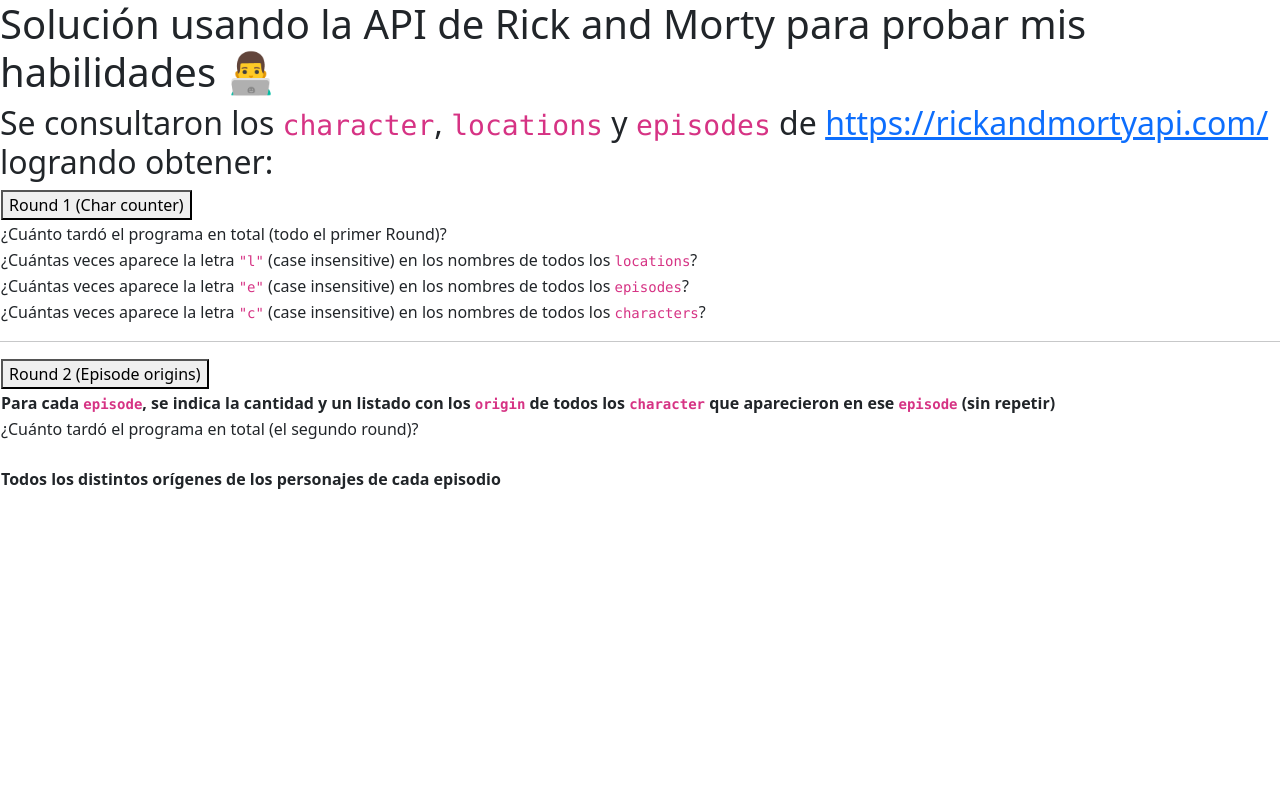
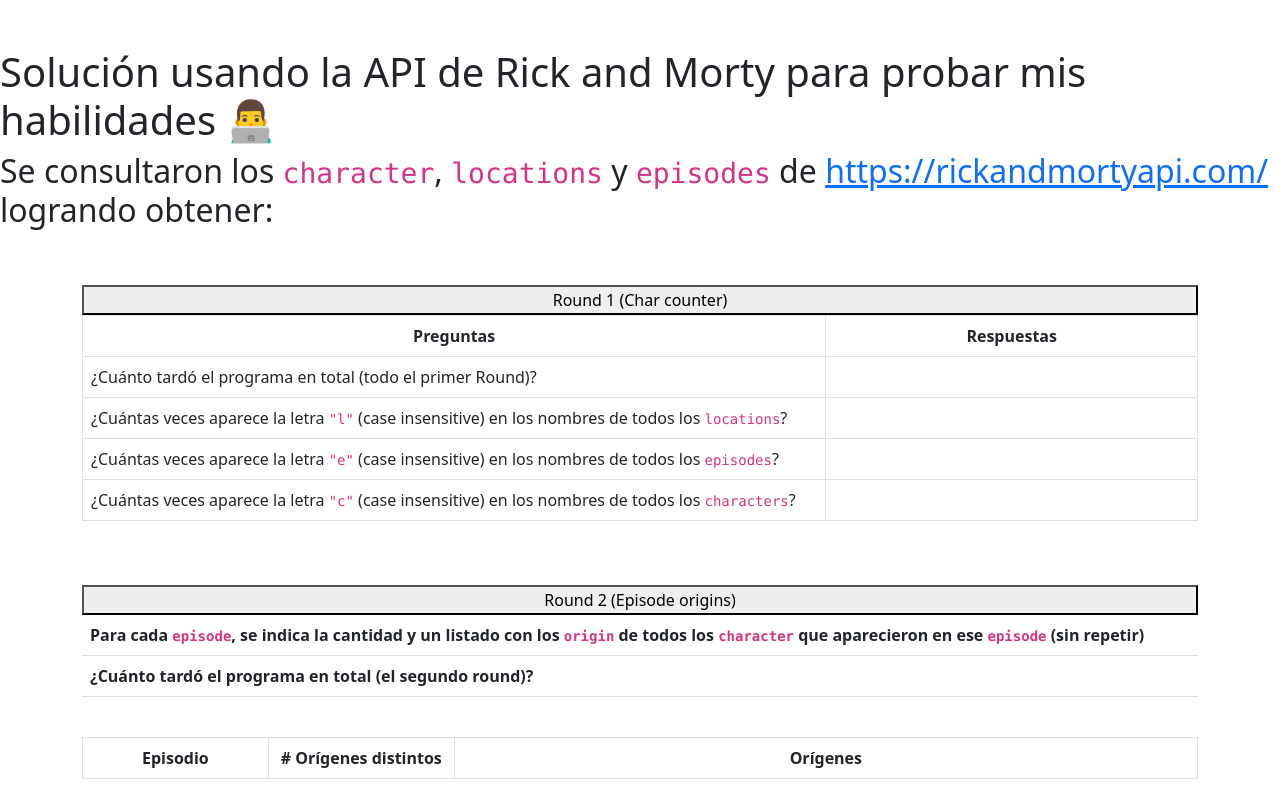
Before and after one commit to LeFranck/RaMGraphqlDjango, a Django app: page /scripts/ in a window 1280 px wide. Run offline with Django 3.2, Linux system fonts and the light colour scheme; lists and menus that the app fills with data are empty; some libraries are stand-ins or nearby versions.

Commit message:
Css Tablas y titulos
Se dejo una vista simple, pero ordenada

```diff
--- /dev/null
+++ b/scripts/static/scripts/index.css
@@ -0,0 +1,28 @@
+.title{
+	display: flex;
+	justify-content: center;
+	align-items: center;
+	flex-direction: column;
+}
+
+.round_1{
+  display: grid;
+}
+
+.round_2{
+  display: grid;
+}
+
+.container{
+	display: flex;
+	align-items: left;
+	flex-direction: column;
+}
+
+.t1_header{
+	text-align: center;
+}
+
+.center_text{
+	text-align: center;
+}
--- a/scripts/static/scripts/index.js
+++ b/scripts/static/scripts/index.js
@@ -3,7 +3,7 @@
 		await $.ajax({
 			url: 'round_1/',
 			success: function (data) {
-				$('#time_1').text("Esta pregunta tardo " + data["round_1"][1] + " segundos en ser contestada");
+				$('#time_1').text("Esta pregunta tardo " + data["round_1"][1].toString().slice(0, 5) + " segundos en ser contestada");
 				$('#answer_1').text("Aparece " + data["round_1"][0][1] + " veces");
 				$('#answer_2').text("Aparece " + data["round_1"][0][1] + " veces");
 				$('#answer_3').text("Aparece " + data["round_1"][0][2] + " veces");
@@ -26,7 +26,7 @@
 			url: 'round_2/',
 			success: function (data) {
 				console.log(data)
-				$('#time_2').text("Esta pregunta tardo " + data["round_2"][1] + " segundos en ser contestada");
+				$('#time_2').text("Esta pregunta tardo " + data["round_2"][1].toString().slice(0, 5) + " segundos en ser contestada");
 				create_episodes_origin_table(data["round_2"][0]);
 			}
 		});
@@ -47,10 +47,14 @@
 				str_aux += origin + ", ";
 			});
 			str_origin = str_aux.slice(0, -2) + " ]"
-			episode = '<tr><td><code>episode </code>'+ key +'</td> <td> Cantidad de orígenes distintos: </td></tr>'
-			origins = '<tr><td><code>origins </code>'+ str_origin +'<td>'+ value[0] +'</td></td></tr>'
-			$('#second_round_table tbody').append(episode)
-			$('#second_round_table tbody').append(origins)
+			episode = '<tr><td><code>episode </code>'+ key +'</td> <td> Tiene '+ value[0] +' orígenes distintos</td></tr>'
+			origins = '<tr><td colspan="2"><code>origins </code>'+ str_origin +'</td></tr>'
+			tr = '<tr><td class="col-md-2"><code>episode </code>'+ key +'</td>'
+			tr += '<td class="col-md-2"> Tiene '+ value[0] +' orígenes distintos</td>'
+			tr += '<td class="col-md-8"><code>origins </code>'+ str_origin +'</td></tr>'
+			$('#second_round_table tbody').append(tr)
+			// $('#second_round_table tbody').append(episode)
+			// $('#second_round_table tbody').append(origins)
 		}
 	}
 
--- a/scripts/templates/scripts/index.html
+++ b/scripts/templates/scripts/index.html
@@ -6,64 +6,79 @@
 		{% load static %}
 		<script src="https://ajax.googleapis.com/ajax/libs/jquery/1.11.1/jquery.min.js"></script>
 		<script src="{% static 'scripts/index.js' %}"></script>
+		<link rel="stylesheet" type="text/css" href="{% static 'scripts/index.css' %}">
 		<title> Prueba Chipax </title>
 	</head>
 
 	<body>
+		<br>
+		<br>
+		<div class="title">
 			<h1>Solución usando la API de Rick and Morty para probar mis habilidades 👨‍💻 </h1>
 			<h2>Se consultaron los <code>character</code>, <code>locations</code> y <code>episodes</code> de <a href="https://rickandmortyapi.com/">https://rickandmortyapi.com/</a> logrando obtener:</h2>
+		</div>
 
-		<table>
+		<br>
+		<br>
+
+		<div class="container">
+			<div class="round_1">
+				<button id="round_1">Round 1 (Char counter)</button>
+				<table class="table table-hover table-bordered">
 					<thead>
-				<th><button id="round_1">Round 1 (Char counter)</button></th>
+						<th class="t1_header">Preguntas</th><th class="t1_header">Respuestas</th>
 					</thead>
 					<tbody>
 							<tr>
-						<td>¿Cuánto tardó el programa en total (todo el primer Round)? </td>
-						<td id="time_1"></td>
+								<td class="col-md-8">¿Cuánto tardó el programa en total (todo el primer Round)? </td>
+								<td class="col-md-4" id="time_1"></td>
 							</tr>
 							<tr>
-						<td>¿Cuántas veces aparece la letra <code>"l"</code> (case insensitive) en los nombres de todos los <code>locations</code>? </td>
-						<td id="answer_1"></td>
+								<td class="col-md-8">¿Cuántas veces aparece la letra <code>"l"</code> (case insensitive) en los nombres de todos los <code>locations</code>? </td>
+								<td class="col-md-4" id="answer_1"></td>
 							</tr>
 							<tr>
-						<td>¿Cuántas veces aparece la letra <code>"e"</code> (case insensitive) en los nombres de todos los <code>episodes</code>? </td>
-						<td id="answer_2"></td>
+								<td class="col-md-8">¿Cuántas veces aparece la letra <code>"e"</code> (case insensitive) en los nombres de todos los <code>episodes</code>? </td>
+								<td class="col-md-4" id="answer_2"></td>
 							</tr>
 							<tr>
-						<td>¿Cuántas veces aparece la letra <code>"c"</code> (case insensitive) en los nombres de todos los <code>characters</code>? </td>
-						<td id="answer_3"></td>
+								<td class="col-md-8">¿Cuántas veces aparece la letra <code>"c"</code> (case insensitive) en los nombres de todos los <code>characters</code>? </td>
+								<td class="col-md-4" id="answer_3"></td>
 							</tr>
 						</tbody>
 				</table>
-		<hr>
-		<table>
+			</div>
+
+			<br>
+			<br>
+
+			<div class="round_2">
+				<button id="round_2">Round 2 (Episode origins)</button>
+				<table class="table table-hover ">
 					<thead>
 						<tr>
-					<th><button id="round_2">Round 2 (Episode origins)</button></th>
+							<th colspan="2">Para cada <code>episode</code>, se indica la cantidad y un listado con los <code>origin</code> de todos los <code>character</code> que aparecieron en ese <code>episode</code> (sin repetir)</th>
 						</tr>
 						<tr>
-					<th>Para cada <code>episode</code>, se indica la cantidad y un listado con los <code>origin</code> de todos los <code>character</code> que aparecieron en ese <code>episode</code> (sin repetir)</th>
+							<th>¿Cuánto tardó el programa en total (el segundo round)?</th>
+							<th id="time_2"></th>
 						</tr>
 					</thead>
-
-			<tbody>
-				<tr>
-					<td>¿Cuánto tardó el programa en total (el segundo round)?</td>
-					<td id="time_2"></td>
-				</tr>
-			</tbody>
 				</table>
 				<br>
-		<table id="second_round_table">
+				<table class="table table-hover table-bordered" id="second_round_table">
 					<thead>
 						<tr>
-					<th>Todos los distintos orígenes de los personajes de cada episodio </th>
+							<th class="center_text col-md-2" >Episodio</th>
+							<th class="center_text col-md-2"># Orígenes distintos</th>
+							<th class="center_text col-md-8">Orígenes</th>
 						</tr>
 					</thead>
 					<tbody>
 						<tr></tr>
 					</tbody>
 				</table>
+			</div>
+		</div>
 	</body>
 </html>
```
Lines whose indentation alone changed are shown as unchanged.
